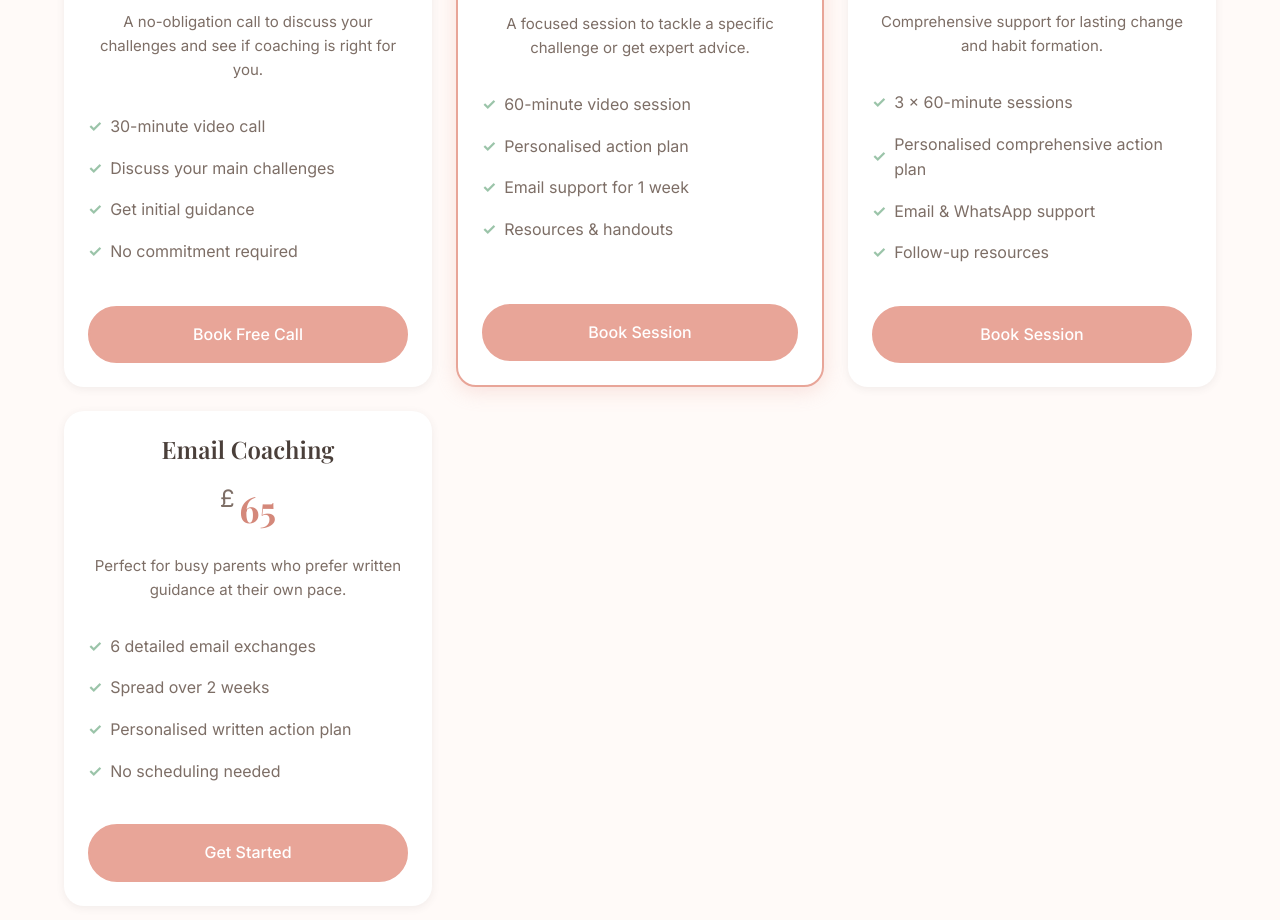
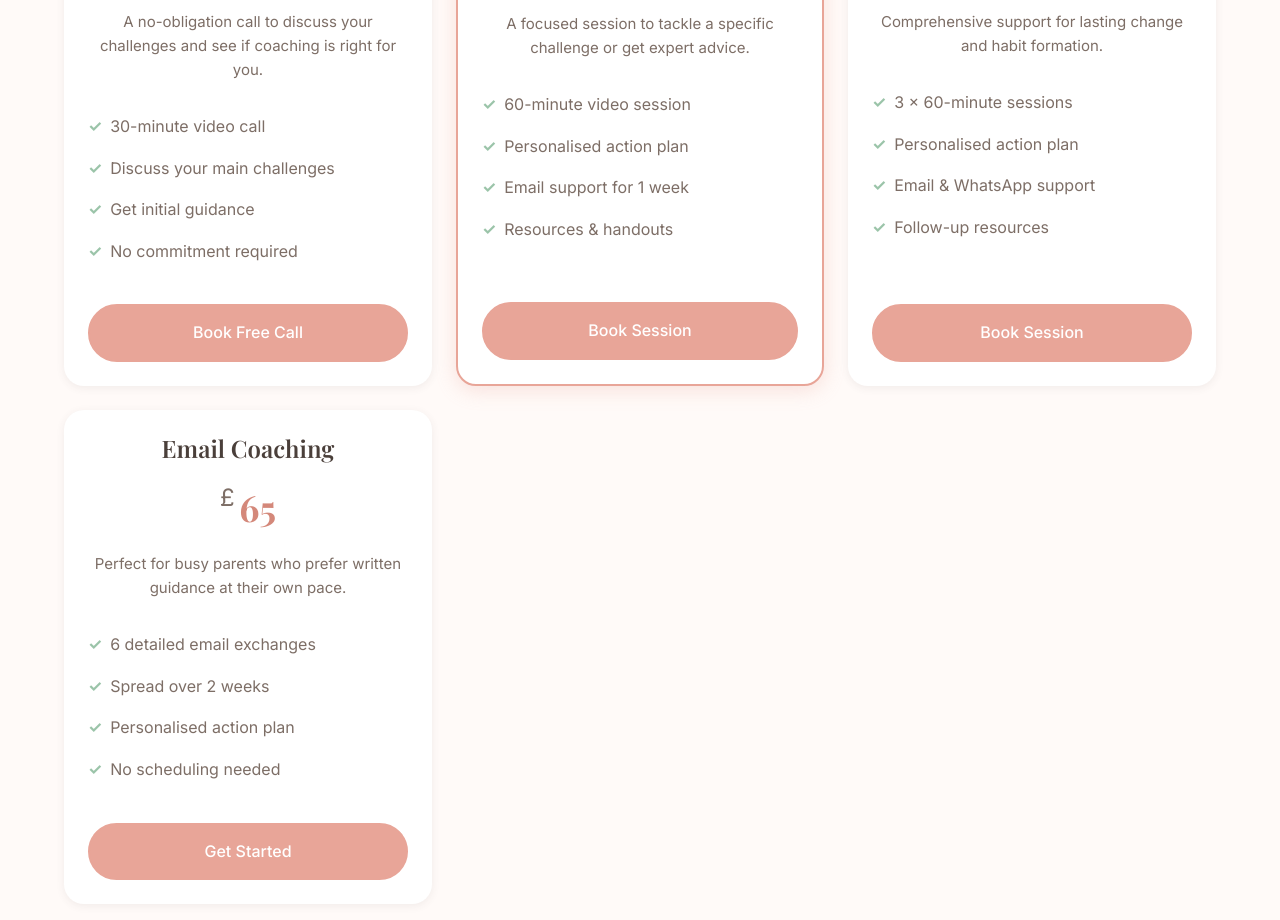
Before and after one commit to amryhamad1992-svg/nanny-fifi-website, a plain HTML site: page index.html in a window 1280 px wide. Shown: the part 4500-5420 px from the top of the page. Drawn offline with nearby package versions, Linux system fonts and the light colour scheme; a script that the page names is missing.

Commit message:
Standardise action plan wording across all packages
All paid packages now show "Personalised action plan"

Co-Authored-By: Claude Opus 4.5 <noreply@anthropic.com>

```diff
--- a/index.html
+++ b/index.html
@@ -501,7 +501,7 @@
                     </p>
                     <ul class="pricing-features">
                         <li>3 × 60-minute sessions</li>
-                        <li>Personalised comprehensive action plan</li>
+                        <li>Personalised action plan</li>
                         <li>Email & WhatsApp support</li>
                         <li>Follow-up resources</li>
                     </ul>
@@ -519,7 +519,7 @@
                     <ul class="pricing-features">
                         <li>6 detailed email exchanges</li>
                         <li>Spread over 2 weeks</li>
-                        <li>Personalised written action plan</li>
+                        <li>Personalised action plan</li>
                         <li>No scheduling needed</li>
                     </ul>
                     <a href="https://buy.stripe.com/fZubJ26qb9Bl7AL2NCe7m05" target="_blank" class="btn btn-primary btn-block">Get Started</a>
```
